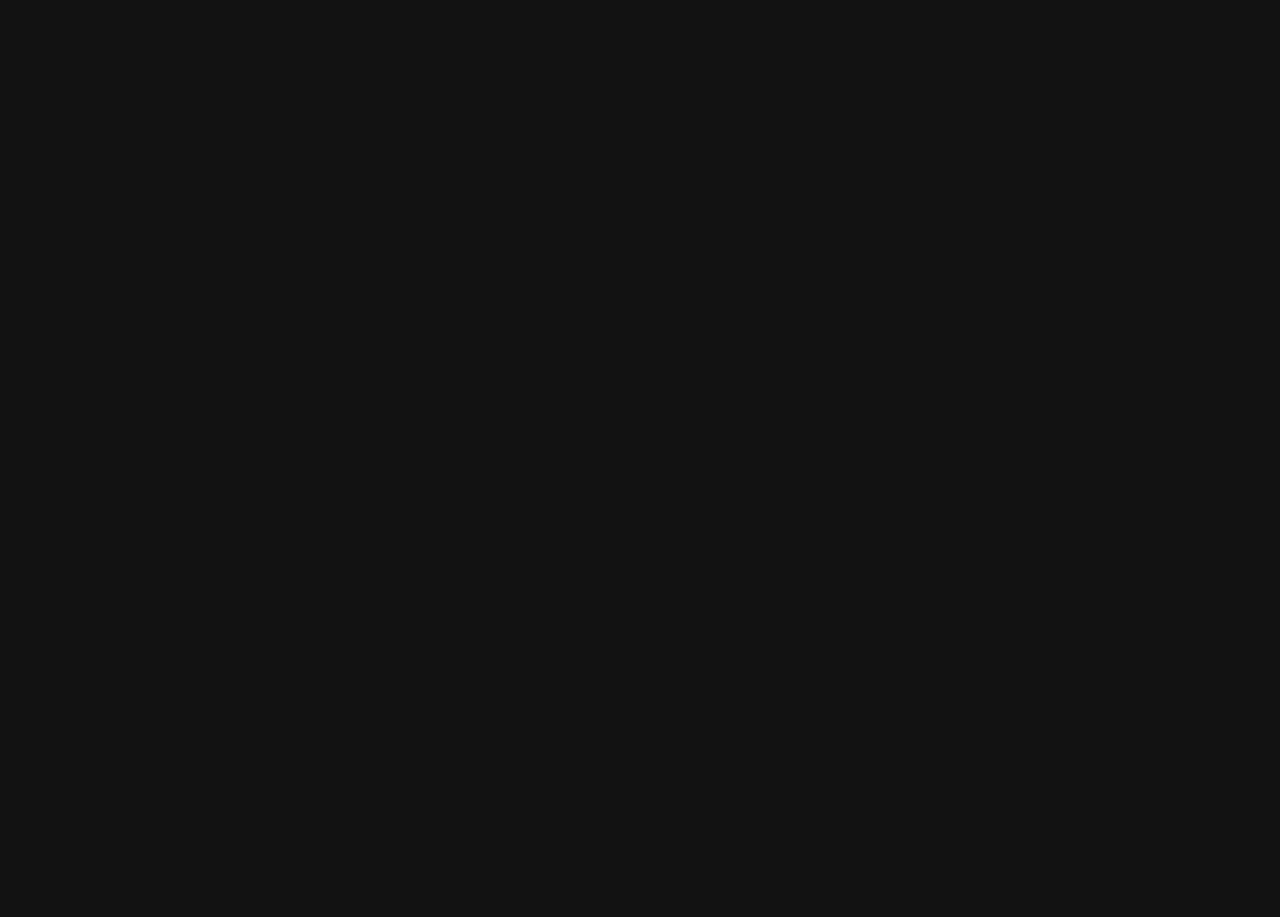
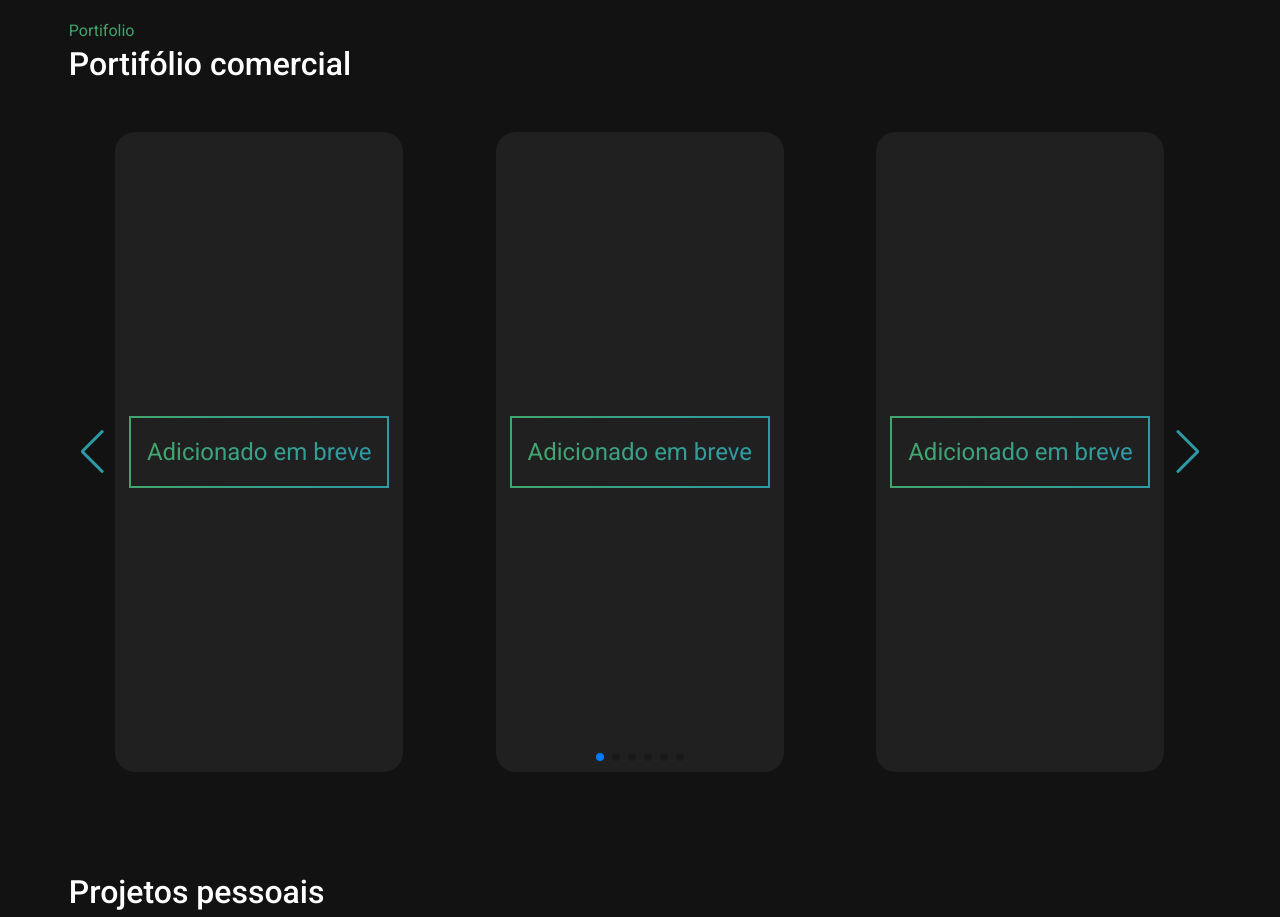
Before and after one commit to EduardoPinheiroMiranda/Portifolio, a Next.js app: page / in a window 1280 px wide. Shown: the part 1880-2797 px from the top of the page. Before the commit the page ends 1801 px from the top, so only its background shows below. Built offline with nearby package versions, Linux system fonts and the light colour scheme.

Commit message:
adicioando seção de projetos

```diff
--- a/src/components/Main/styles.tsx
+++ b/src/components/Main/styles.tsx
@@ -40,13 +40,8 @@
     }
 
     @media(max-width: 500px) {
-        h1{
-            font-size: 2em;
-        }
-        p{
-            font-size: 1em;
-            text-align: justify;
-        }
+        h1{ font-size: 2em; }
+        p{ font-size: 1em; }
     }
 `;
 
--- /dev/null
+++ b/src/components/Projects/index.tsx
@@ -0,0 +1,104 @@
+import { Container, Slider, Section, Titles, Unavailable } from "./styles";
+import { Swiper, SwiperSlide } from "swiper/react";
+import { Navigation, Pagination } from "swiper/modules";
+import { useEffect, useState } from "react";
+
+
+export function Projects(){
+
+	const teste = [1,2,3,4,5,6];
+	const [slidesPreView, setSlidesPreView] = useState(3);
+
+
+	useEffect(()=> {
+
+		function handlerResize(){
+			if(window.innerWidth < 1024){
+				setSlidesPreView(2);
+			}
+
+			if(window.innerWidth < 700){
+				setSlidesPreView(1);
+			}
+
+			if(window.innerWidth > 1024){
+				setSlidesPreView(3);
+			}
+		}
+
+		handlerResize();
+
+		window.addEventListener("resize", handlerResize);
+
+		return () => {
+			window.removeEventListener("resize", handlerResize);
+		};
+
+	}, []);
+
+
+
+	return(
+		<Container id="protifolio">
+			<Section>
+				<Titles>
+					<span>Portifolio</span>
+					<h2>Portifólio comercial</h2>
+			    </Titles>
+
+				<Slider>
+					<Swiper
+						className="swiper"
+						slidesPerView={slidesPreView}
+						modules={[Navigation, Pagination]}
+						navigation
+						pagination={{clickable: true}}
+						loop={true}
+					>
+						{teste.map((_, index) => {
+							return(
+								<SwiperSlide key={index}>
+									<Unavailable>
+										<div>
+											<span>Adicionado em breve</span>
+										</div>
+									</Unavailable>
+								</SwiperSlide>
+							);
+						})}
+					</Swiper>
+				</Slider>
+			</Section>
+
+			<Section>
+				<Titles>
+					<h2>Projetos pessoais</h2>
+			    </Titles>
+
+				<Slider>
+					<Swiper
+						className="swiper"
+						slidesPerView={slidesPreView}
+						modules={[Navigation, Pagination]}
+						navigation
+						pagination={{clickable: true}}
+						loop={true}
+					>
+						{teste.map((_, index) => {
+							return(
+								<SwiperSlide key={index}>
+									<Unavailable>
+										<div>
+											<span>Adicionado em breve</span>
+										</div>
+									</Unavailable>
+								</SwiperSlide>
+							);
+						})}
+					</Swiper>
+				</Slider>
+			</Section>
+
+		</Container>
+	);
+}
--- /dev/null
+++ b/src/components/Projects/styles.tsx
@@ -0,0 +1,92 @@
+import styled from "styled-components";
+
+
+export const Container = styled.div`
+    display: flex;
+    flex-direction: column;
+    gap: 6.25em;
+`;
+
+export const Section = styled.section`
+
+`;
+
+export const Titles = styled.div`
+
+    display: flex;
+    flex-direction: column;
+    gap: 5px;
+
+
+    span{
+        color: #41A66C;
+        font-size: 1em;
+    }
+
+    h2{
+        color: #FFFFFF;
+        font-size: 2em;
+        font-weight: 500;
+
+        @media(max-width: 380px){
+            font-size: 1.5em;
+        }
+    }
+`;
+
+export const Slider = styled.div`
+    margin-top: 3em;
+
+    .swiper{
+        .swiper-pagination{
+            background: transparent;
+        }
+        .swiper-slide{
+            display: flex;
+            justify-content: center;
+            border: 1px solid #121212;
+        }
+        .swiper-button-next{
+            background-color: transparent;
+            color: #2D9AA6;
+        }
+
+        .swiper-button-prev{
+            background-color: transparent;
+            color: #2D9AA6;
+        }
+    }
+`;
+
+export const Unavailable = styled.div`
+
+    background-color: #202020;
+    height: 40em;
+    width: 18em;
+    border-radius: 20px;
+
+    display: flex;
+    justify-content: center;
+    align-items: center;
+
+
+    div{
+        background: transparent;
+        width: 16.25em;
+        height: 4.5em;
+
+        display: flex;
+        justify-content: center;
+        align-items: center;
+
+        border: 2px solid;
+        border-image: linear-gradient(90deg, #41A66C 0%, #2D9AA6 100%) 1;
+
+        span{
+            background: linear-gradient(90deg, #41A66C 0%, #2D9AA6 100%);
+            background-clip: text;
+            -webkit-text-fill-color: transparent;
+            font-size: 1.5em;
+        }
+    }
+`;
--- a/src/components/Skills/index.tsx
+++ b/src/components/Skills/index.tsx
@@ -1,8 +1,6 @@
 import Image from "next/image";
-import { Container, ScrollView, Titles } from "./styles";
+import { Container, Slider, Titles } from "./styles";
 import { data } from "../../../portfolioData";
-
-// swiper
 import { Swiper, SwiperSlide } from "swiper/react";
 import { Autoplay } from "swiper/modules";
 import { useEffect, useState } from "react";
@@ -33,6 +31,10 @@
 
 		window.addEventListener("resize", handlerResize);
 
+
+		return () => {
+			window.removeEventListener("resize", handlerResize);
+		};
 	}, []);
 
 
@@ -43,7 +45,7 @@
 				<h2>Principais ferramentas que utilizo</h2>
 			</Titles>
 
-			<ScrollView>
+			<Slider>
 				{data.technologies.map((line, index) => {
 					return(
 						<Swiper
@@ -71,7 +73,7 @@
 					);
 				})}
 
-			</ScrollView>
+			</Slider>
 		</Container>
 	);
 }
--- a/src/components/Skills/styles.tsx
+++ b/src/components/Skills/styles.tsx
@@ -29,7 +29,7 @@
     }
 `;
 
-export const ScrollView = styled.div`
+export const Slider = styled.div`
     display: flex;
     flex-direction: row;
     justify-content: space-around;
--- a/src/pages/index.tsx
+++ b/src/pages/index.tsx
@@ -4,6 +4,7 @@
 // components
 import { Main } from "@/components/Main";
 import { Skills } from "@/components/Skills";
+import { Projects } from "@/components/Projects";
 
 
 export default function Home() {
@@ -12,6 +13,7 @@
 			<Main/>
 			<Services/>
 			<Skills/>
+			<Projects/>
 		</main>
 	);
 }
```
